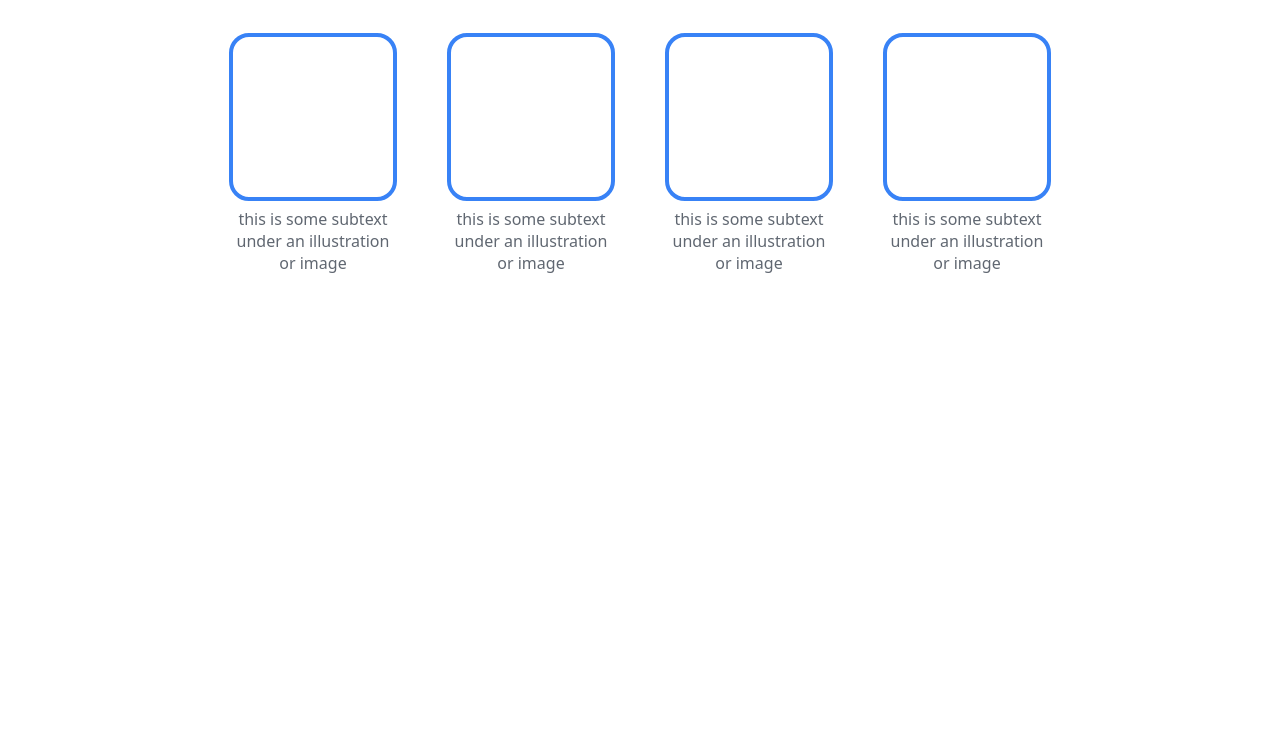
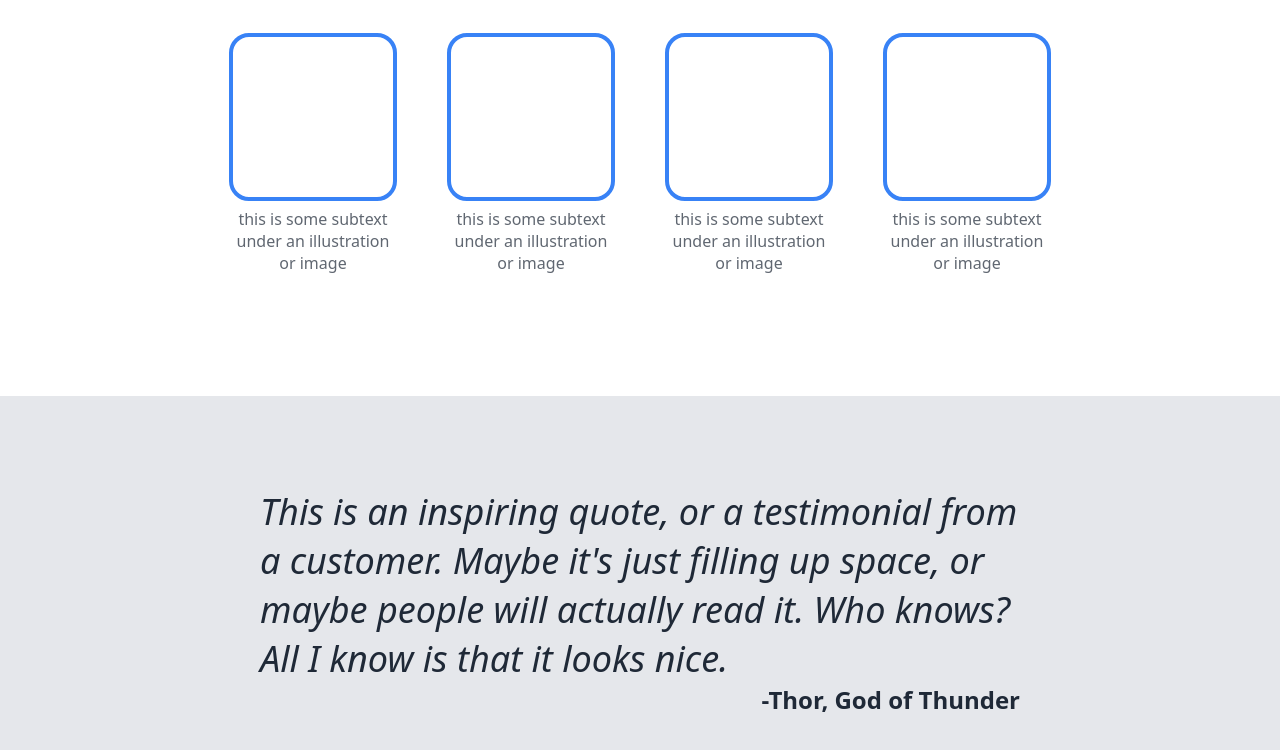
Before and after one commit to lucifer9kkk/odin-landing-page, a plain HTML site: page index.html in a window 1280 px wide. Shown: the part 624-1374 px from the top of the page. Before the commit the page ends 1020 px from the top, so only its background shows below. Drawn offline with Linux system fonts and the light colour scheme.

Commit message:
Add quote section with quote format and credit

```diff
--- a/index.html
+++ b/index.html
@@ -43,5 +43,12 @@
         <div class="para-four"> this is some subtext under an illustration or image</div>
     </div>
 
+    <div class="quote">
+        <div class="quote-text">
+            <em>This is an inspiring quote, or a testimonial from a customer. Maybe it's just filling up space, or maybe people will actually read it. Who knows? All I know is that it looks nice.</em>
+            <div class="credit">-Thor, God of Thunder</div>
+        </div>
+    </div>
+
 </body>
 </html>
--- a/style.css
+++ b/style.css
@@ -126,3 +126,28 @@
     text-align: center;
     width: 164px;
 }
+
+.quote {
+    display: flex;
+    justify-content: center;
+    height: 250px;
+    padding: 80px;
+    background-color: #E5E7EB;
+}
+
+.quote-text {
+    font-family: system-ui, -apple-system, BlinkMacSystemFont, 'Segoe UI', Roboto, Oxygen, Ubuntu, Cantarell, 'Open Sans', 'Helvetica Neue', sans-serif;
+    font-size: 36px;
+    color: #1f2937;
+    font-weight: 300;
+    margin: auto;
+    width: 760px;
+}
+
+.credit {
+    font-family: system-ui, -apple-system, BlinkMacSystemFont, 'Segoe UI', Roboto, Oxygen, Ubuntu, Cantarell, 'Open Sans', 'Helvetica Neue', sans-serif;
+    font-size: 24px;
+    color: #1f2937;
+    font-weight: 700;
+    text-align: right;
+}
```
